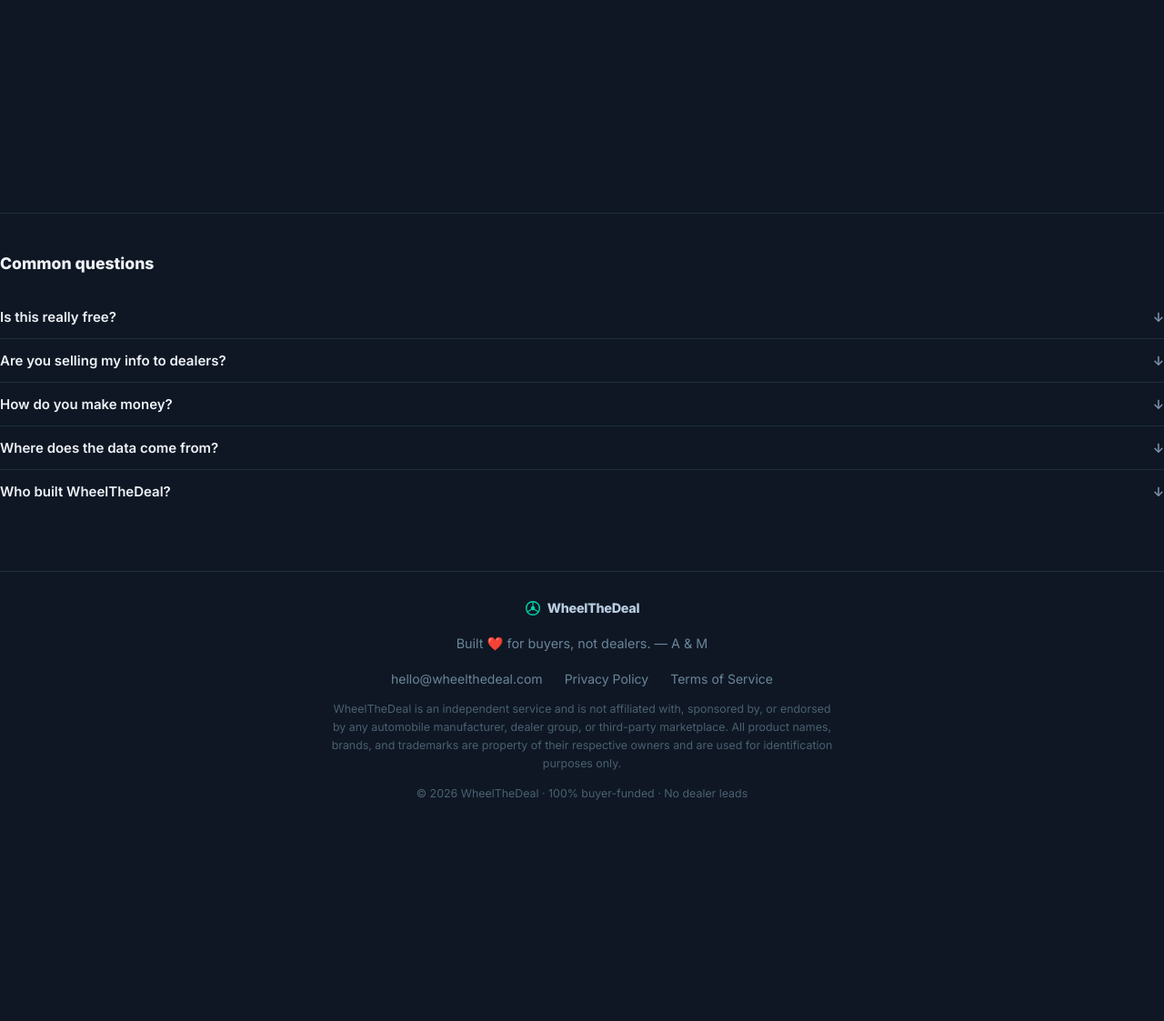
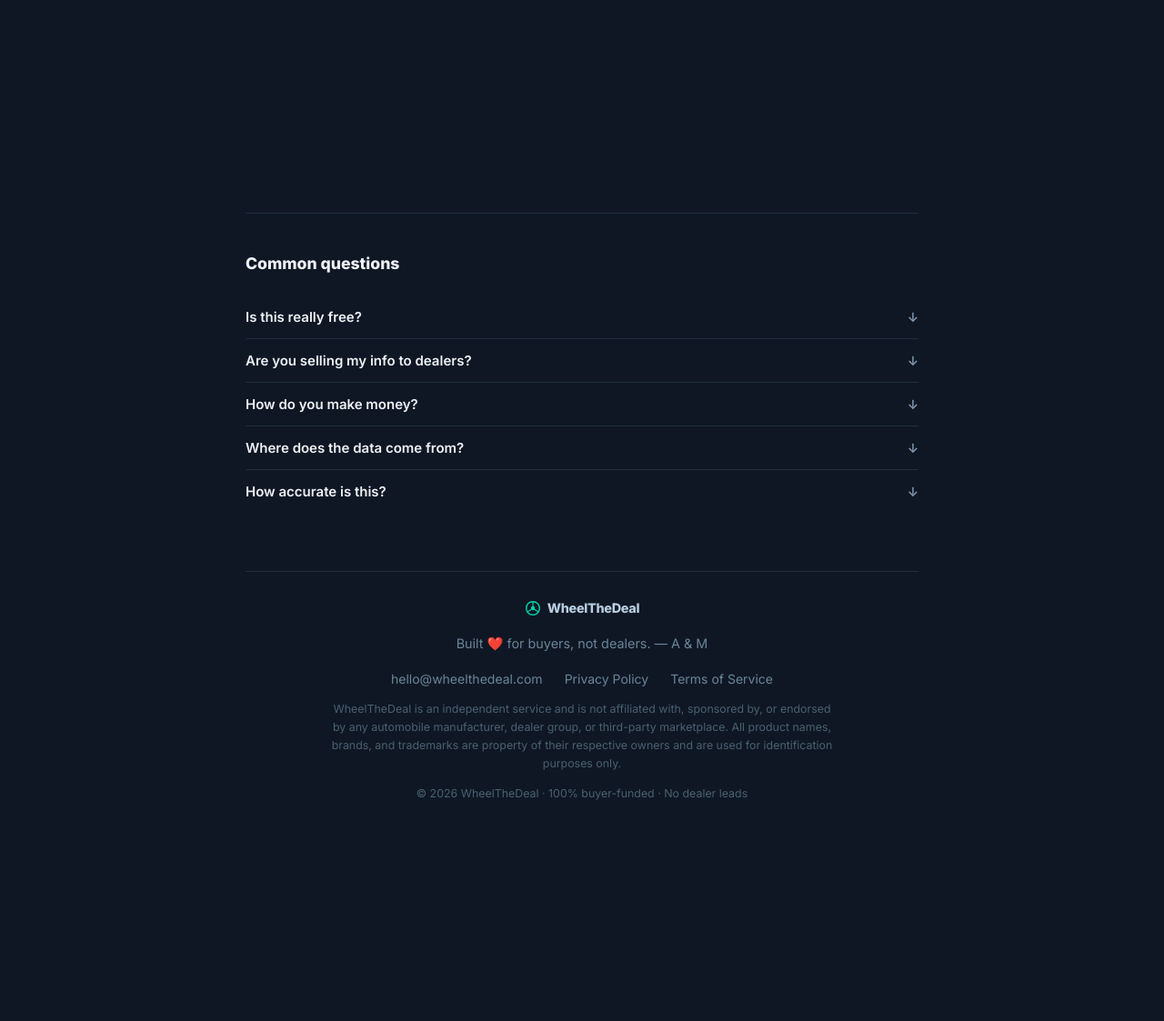
Before and after one commit to arisauraaudit/cartru, a Flask app: page / in a window 1280 px wide. Shown: the part 1143-2266 px from the top of the page at 91% size. Before the commit the page ends 2023 px from the top, so only its background shows below. Run offline with Flask 3, Linux system fonts and the light colour scheme.

Commit message:
fix: FAQ in .page container for grid alignment; last question → How accurate is this?

```diff
--- a/templates/index.html
+++ b/templates/index.html
@@ -2637,7 +2637,7 @@ document.addEventListener('DOMContentLoaded', () => {
   <!-- ══════════════════════════════════════════ -->
   <!-- FAQ (pre-footer)                          -->
   <!-- ══════════════════════════════════════════ -->
-  <section class="faq-section" id="faq">
+  <div class="page"><section class="faq-section" id="faq">
     <h2 class="faq-heading">Common questions</h2>
     <div class="faq-item">
       <button class="faq-q" onclick="toggleFaq(this)">
@@ -2673,10 +2673,10 @@ document.addEventListener('DOMContentLoaded', () => {
     </div>
     <div class="faq-item">
       <button class="faq-q" onclick="toggleFaq(this)">
-        Who built WheelTheDeal? <span class="faq-arrow">↓</span>
+        How accurate is this? <span class="faq-arrow">↓</span>
       </button>
       <div class="faq-a">
-        Two people who got tired of watching buyers get outmaneuvered at dealerships. One human, one AI — working together to level the playing field. Questions or feedback: <a href="mailto:hello@wheelthedeal.com">hello@wheelthedeal.com</a>
+        It's designed to help you spot bad deals fast using current finance math, public data, and the numbers the dealer gives you. It's not a legal or lending document, but it will quickly show you where an offer starts to go sideways.
       </div>
     </div>
   </section>
```
